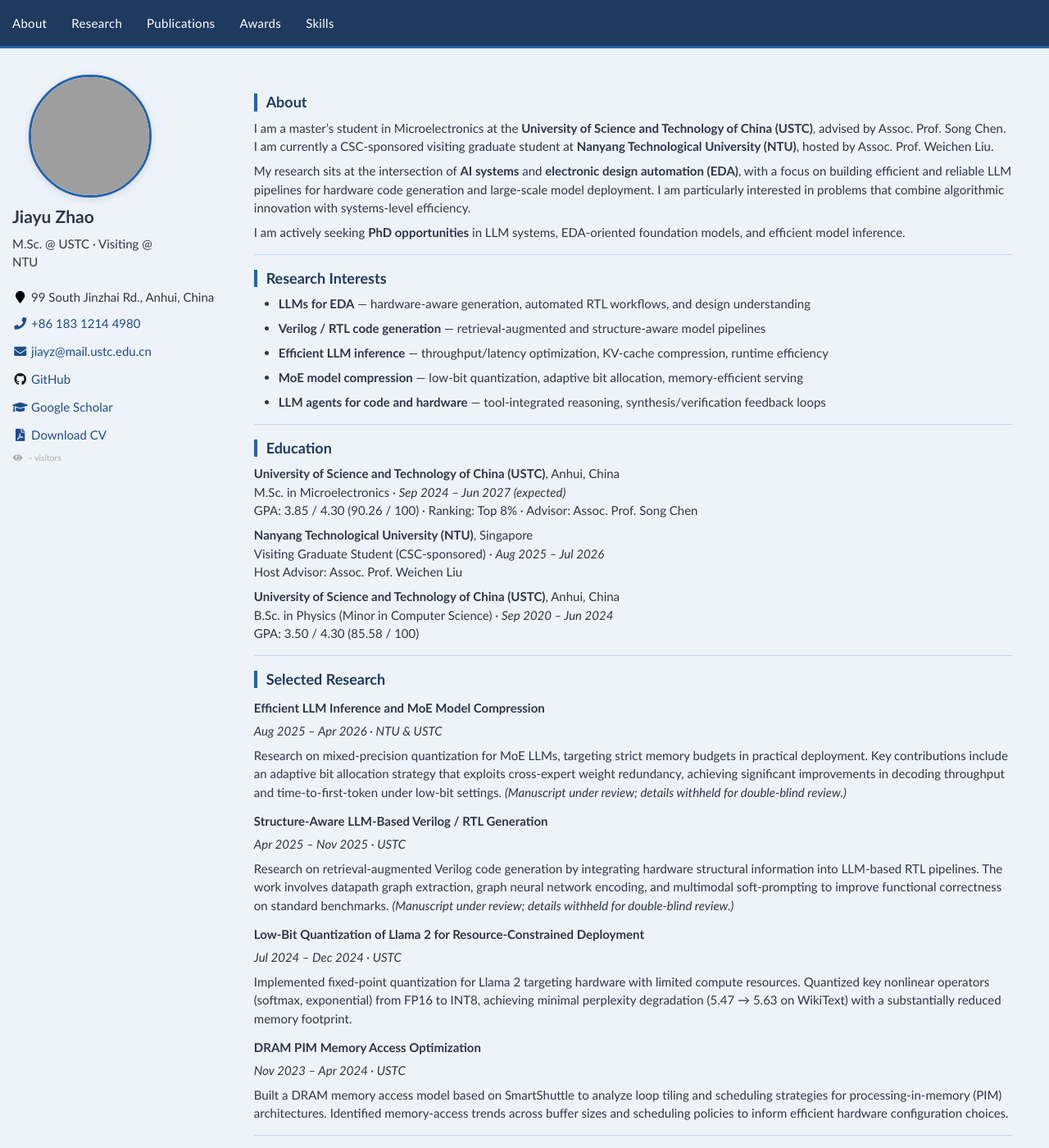
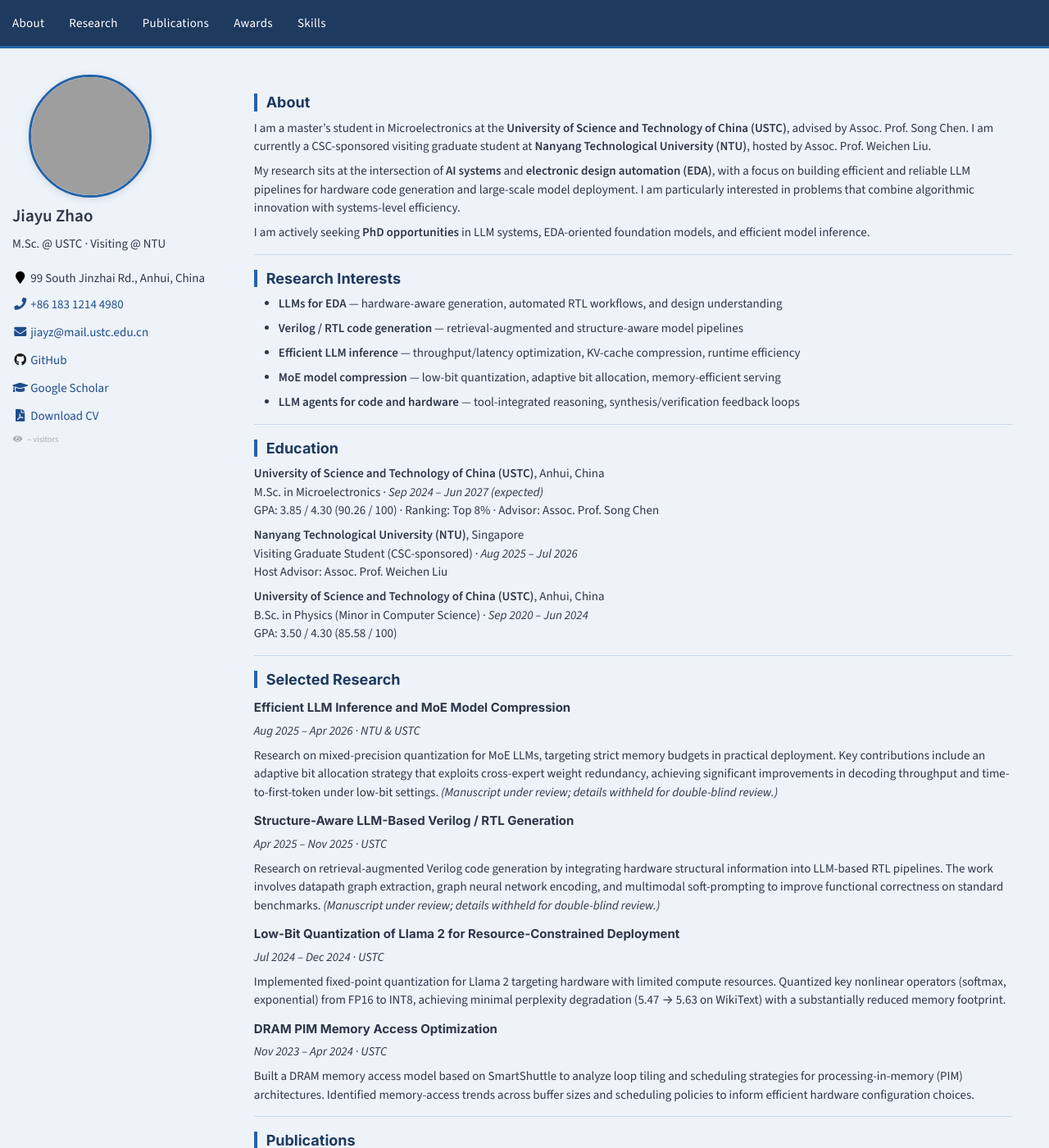
Before and after one commit to zjiayu064/zjiayu064.github.io, a Jekyll site: the page built from _pages/about.md, in a window 1280 px wide and 1400 px high. Shown: the whole window at 82% size. Built offline with Jekyll 4.4.1, drawn with Linux system fonts in a browser that asks for light colours; comment, search, counter and statistics services are not loaded; grey boxes are pictures that could not be loaded.

Commit message:
update homepage

```diff
--- a/_includes/head.html
+++ b/_includes/head.html
@@ -10,6 +10,11 @@
   document.documentElement.className = document.documentElement.className.replace(/\bno-js\b/g, '') + ' js ';
 </script>
 
+<!-- Google Fonts -->
+<link rel="preconnect" href="https://fonts.googleapis.com">
+<link rel="preconnect" href="https://fonts.gstatic.com" crossorigin>
+<link rel="stylesheet" href="https://fonts.googleapis.com/css2?family=Inter:wght@400;700&family=Source+Sans+3:ital,wght@0,400;0,600;1,400&display=swap">
+
 <!-- For all browsers -->
 <link rel="stylesheet" href="assets/css/main.css">
 
--- a/_sass/_base.scss
+++ b/_sass/_base.scss
@@ -26,6 +26,10 @@
   line-height: 1.2;
   font-family: $header-font-family;
   font-weight: bold;
+}
+
+h1, h2, h3 {
+  font-weight: 700;
 }
 
 h1 {
--- a/_sass/_variables.scss
+++ b/_sass/_variables.scss
@@ -14,10 +14,8 @@
 
 /* system typefaces */
 $serif                      : Georgia, Times, serif;
-$sans-serif                 : "Trebuchet MS", Helvetica, sans-serif;
-// $sans-serif                 : Georgia, serif, sans-serif;
-
-// $sans-serif                 : -apple-system, ".SFNSText-Regular", "San Francisco", "Roboto", "Segoe UI", "Helvetica Neue", "Lucida Grande", Arial, sans-serif;
+$sans-serif                 : "Source Sans 3", -apple-system, BlinkMacSystemFont, "Segoe UI", sans-serif;
+$sans-serif-heading         : "Inter", -apple-system, BlinkMacSystemFont, "Segoe UI", sans-serif;
 $monospace                  : Monaco, Consolas, "Lucida Console", monospace;
 
 /* sans serif typefaces */
@@ -32,7 +30,7 @@
 $garamond                   : Garamond, serif;
 
 $global-font-family         : $sans-serif;
-$header-font-family         : $sans-serif;
+$header-font-family         : $sans-serif-heading;
 $caption-font-family        : $serif;
 
 /* type scale */
```
